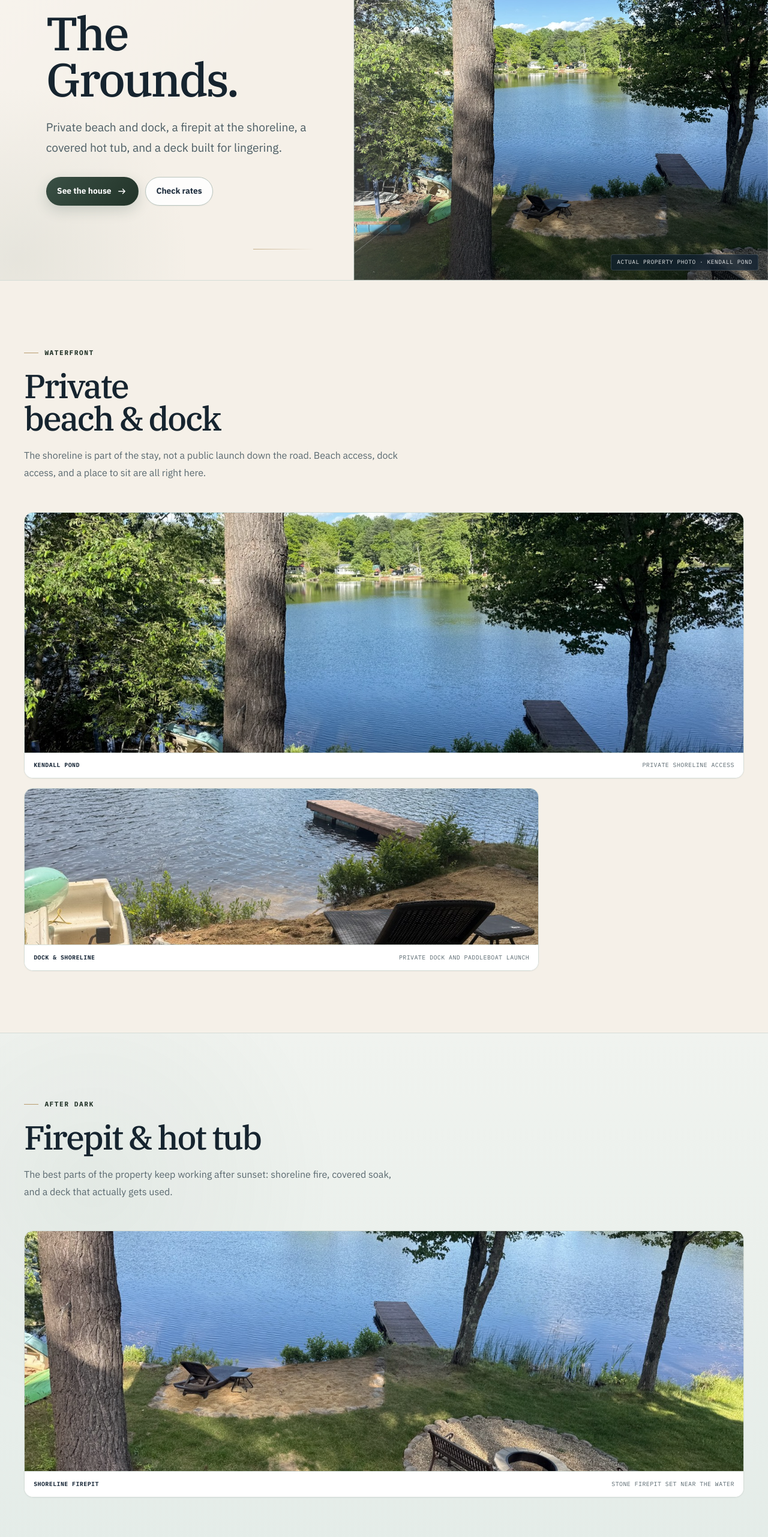
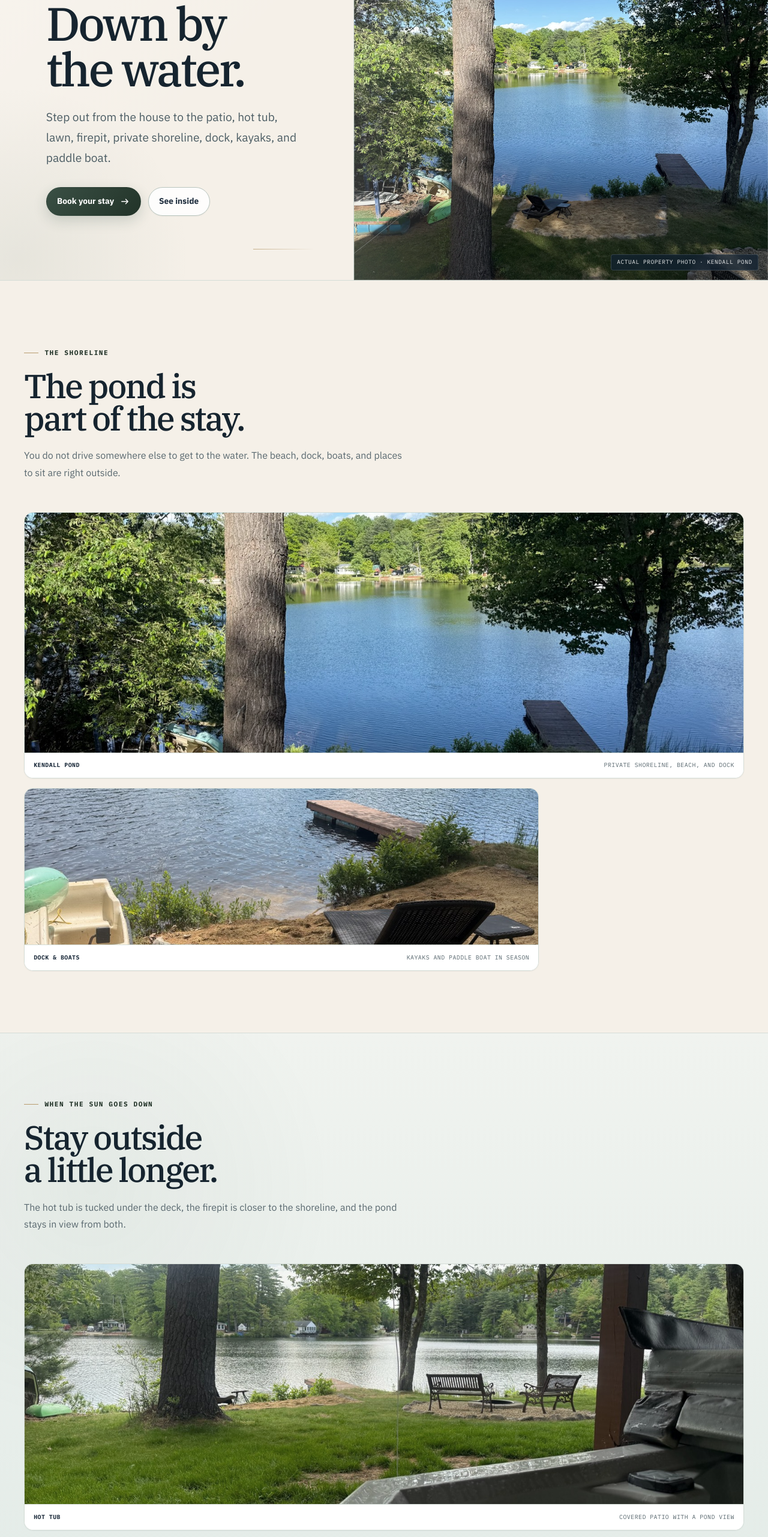
Before and after one commit to PublicLogic/KendallPondLodge, a Next.js app: page /grounds in a window 1280 px wide. Shown: the part 234-2797 px from the top of the page at 60% size. Built offline with nearby package versions, Linux system fonts and the light colour scheme.

Commit message:
Refresh waterfront page copy

```diff
--- a/app/grounds/page.tsx
+++ b/app/grounds/page.tsx
@@ -1,83 +1,93 @@
 import type { Metadata } from "next";
+import Link from "next/link";
 import { InfoCard, Notice, SectionHeading } from "@/app/_components/Content";
 import { PageHero } from "@/app/_components/PageHero";
 import { PhotoCard } from "@/app/_components/PhotoCard";
 
 export const metadata: Metadata = {
-  title: "The Grounds",
-  description: "Private beach, dock, firepit, hot tub, and the deck — the outdoor side of the lodge.",
+  title: "Waterfront",
+  description:
+    "The outdoor side of the Lodge at Kendall Pond: private shoreline, dock, kayaks, paddle boat, hot tub, firepit, deck, and lawn.",
 };
 
 export default function GroundsPage() {
   return (
     <main id="main-content">
       <PageHero
-        eyebrow="Outside"
-        title="The Grounds."
-        intro="Private beach and dock, a firepit at the shoreline, a covered hot tub, and a deck built for lingering."
+        eyebrow="Outside the Lodge"
+        title="Down by the water."
+        intro="Step out from the house to the patio, hot tub, lawn, firepit, private shoreline, dock, kayaks, and paddle boat."
         image="/images/kpl/pond.jpg"
-        imageAlt="Kendall Pond and the shoreline at the Lodge at Kendall Pond"
+        imageAlt="Kendall Pond from the Lodge shoreline"
         imagePosition="center 55%"
-        primaryAction={{ href: "/lodge", label: "See the house" }}
-        secondaryAction={{ href: "/rates", label: "Check rates" }}
+        primaryAction={{ href: "/book", label: "Book your stay" }}
+        secondaryAction={{ href: "/lodge", label: "See inside" }}
       />
 
       <section className="content-section">
         <SectionHeading
-          eyebrow="Waterfront"
-          title="Private beach & dock"
-          intro="The shoreline is part of the stay, not a public launch down the road. Beach access, dock access, and a place to sit are all right here."
+          eyebrow="The shoreline"
+          title="The pond is part of the stay."
+          intro="You do not drive somewhere else to get to the water. The beach, dock, boats, and places to sit are right outside."
         />
+
         <div className="photo-grid photo-grid-two">
           <PhotoCard
             src="/images/kpl/pond.jpg"
-            alt="Kendall Pond at the lodge shoreline"
+            alt="Kendall Pond at the Lodge"
             title="Kendall Pond"
-            note="Private shoreline access"
+            note="Private shoreline, beach, and dock"
             wide
             position="center 55%"
           />
           <PhotoCard
             src="/images/kpl/waterfront-dock.jpg"
-            alt="Private dock, paddleboat, and lounge chair at the Kendall Pond shoreline"
-            title="Dock & shoreline"
-            note="Private dock and paddleboat launch"
+            alt="The private dock at Kendall Pond"
+            title="Dock & boats"
+            note="Kayaks and paddle boat in season"
           />
         </div>
       </section>
 
       <section className="content-section surface-section">
         <SectionHeading
-          eyebrow="After dark"
-          title="Firepit & hot tub"
-          intro="The best parts of the property keep working after sunset: shoreline fire, covered soak, and a deck that actually gets used."
+          eyebrow="When the sun goes down"
+          title="Stay outside a little longer."
+          intro="The hot tub is tucked under the deck, the firepit is closer to the shoreline, and the pond stays in view from both."
         />
-        <div className="split-section split-section-photo-first">
+
+        <div className="photo-grid photo-grid-two">
+          <PhotoCard
+            src="/images/kpl/hot-tub.jpg"
+            alt="Covered hot tub overlooking Kendall Pond"
+            title="Hot tub"
+            note="Covered patio with a pond view"
+            wide
+          />
           <PhotoCard
             src="/images/kpl/firepit.jpg"
-            alt="Stone firepit near the Kendall Pond shoreline"
-            title="Shoreline firepit"
-            note="Stone firepit set near the water"
-            wide
-            position="center"
+            alt="Firepit near the Kendall Pond shoreline"
+            title="Firepit"
+            note="A few steps from the water"
           />
-          <div className="info-grid info-grid-two">
-            <InfoCard title="Firepit">
-              <p>The stone firepit sits at the shoreline, close enough to the water to feel separate from the house without being remote.</p>
-            </InfoCard>
-            <InfoCard title="Hot tub">
-              <p>The hot tub is covered and set on the lower patio, giving it some shelter while keeping the pond in view.</p>
-            </InfoCard>
-            <InfoCard title="Deck">
-              <p>The wraparound deck handles the in-between hours: coffee in the morning, dinner outside, and a place to land while keeping an eye on the water.</p>
-            </InfoCard>
-          </div>
+        </div>
+
+        <div className="info-grid info-grid-three">
+          <InfoCard title="The deck">
+            <p>Morning coffee, dinner outside, or somewhere to sit while the rest of the group is down by the water.</p>
+          </InfoCard>
+          <InfoCard title="The lawn">
+            <p>Enough room to spread out between the house and shoreline without losing sight of the pond.</p>
+          </InfoCard>
+          <InfoCard title="Seasonal equipment">
+            <p>Boats and other outdoor amenities can be seasonal. If something is important to your trip, ask us before booking.</p>
+          </InfoCard>
         </div>
       </section>
 
       <section className="content-section">
         <Notice tone="plain">
-          <strong>Guest details:</strong> Full safety guidance for the waterfront, hot tub, and firepit lives in the private Guidebook after booking.
+          Already booked? Waterfront, hot-tub, firepit, and safety details are in the private <Link href="/guidebook">Guest Guide</Link>.
         </Notice>
       </section>
     </main>
```
